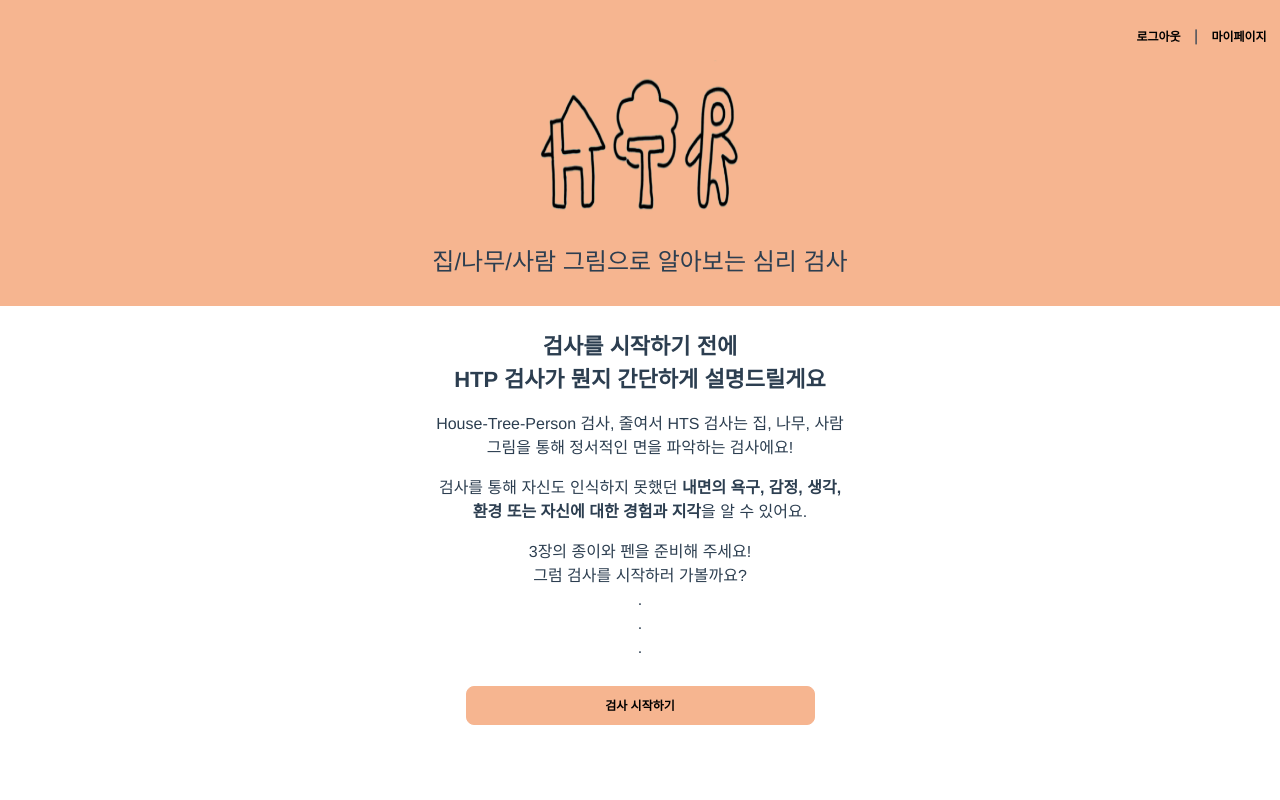
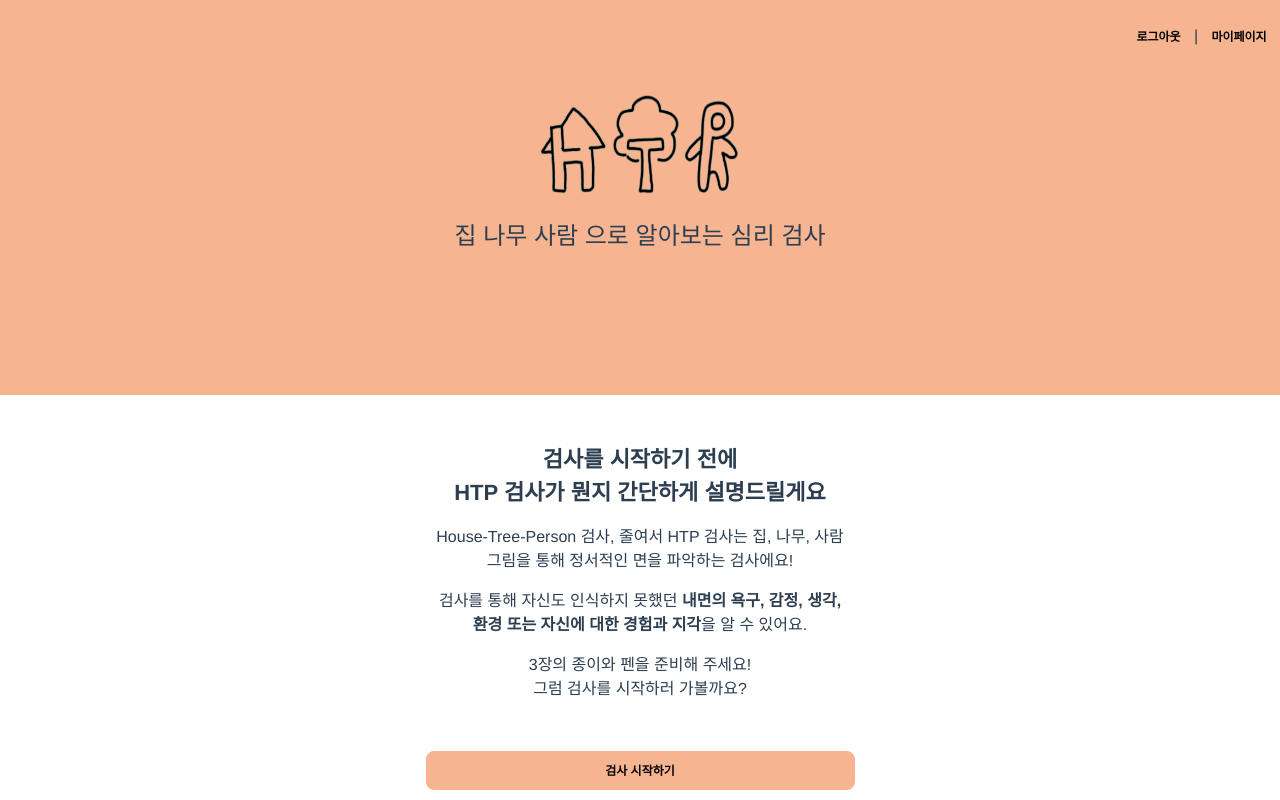
Before and after one commit to DKU-HTP-TEST/frontend, a Vue app in the folder htp_test/: page /MainAfterLogin in a window 1280 px wide. Built offline with nearby package versions, Linux system fonts and the light colour scheme.

Commit message:
fix: some design

```diff
--- a/htp_test/src/views/MainAfterLoginView.vue
+++ b/htp_test/src/views/MainAfterLoginView.vue
@@ -6,15 +6,18 @@
             <router-link to="/MainBeforeLogin" @click="logout()">로그아웃</router-link>
             &nbsp; | &nbsp;
             <router-link to="/mypage"> 마이페이지 &nbsp;&nbsp;&nbsp;</router-link>
+            <br>
+            <br>
         </div>
         <header>
-            <img src="../assets/orangeLogo.png" style="width:250px; height:200px;">
+            <img src="../assets/orangeLogo.png" style="width:250px; height:150px;">
         </header>
         <h4>
-            집/나무/사람 그림으로 알아보는 심리 검사
+            집 나무 사람 으로 알아보는 심리 검사
             <br>
-            <br>
+            <br><br><br><br><br>
         </h4>
+        <br>
         <br>
         <div class="mainpage">
             <div class="explain">
@@ -24,7 +27,7 @@
                 </p>
             </div>
             <p>
-                House-Tree-Person 검사, 줄여서 HTS 검사는 집, 나무, 사람<br/>
+                House-Tree-Person 검사, 줄여서 HTP 검사는 집, 나무, 사람<br/>
                 그림을 통해 정서적인 면을 파악하는 검사에요!
             </p>
             <p>
@@ -33,8 +36,8 @@
             </p>
             <p>3장의 종이와 펜을 준비해 주세요!<br/>
                 그럼 검사를 시작하러 가볼까요?<br/>
-                .<br/>.<br/>.
             </p>
+            <br>
             <div>
                 <button type="button" class="btn btn-primary"><router-link to="/teststart"> 검사 시작하기</router-link></button>
             </div>
@@ -95,7 +98,7 @@ import { VueElement } from 'vue';
     .btn {
         margin-top: 10px;
         /* position: absolute; */
-        width: 349px;
+        width: 429px;
         height: 39px;
         /* left: 31px;
         top: 416px; */
--- a/htp_test/src/views/TestStartPage.vue
+++ b/htp_test/src/views/TestStartPage.vue
@@ -1,9 +1,9 @@
 <template>
-    <UpperSide msg="HTP 검사 시작"></UpperSide>
+    <UpperSide msg="검사를 시작할게요!"></UpperSide>
     <br><br><br><br><br><br><br>
-    <img src="../assets/HTP_logo.png" style="width:300px">
-    <h1>HTP 검사를 시작할게요!</h1>
+    <img src="../assets/HTP_logo.png" style="width:200px">
     <p>집, 나무, 사람 순서대로 그림을 업로드 해주세요.</p>
+    <br>
     <Button msg="다음" @click="start"></Button>
 </template>
 
@@ -32,6 +32,7 @@
   </script>
 
   <style>
+
    body {
       margin: 0px;
       padding: 0px;
```
